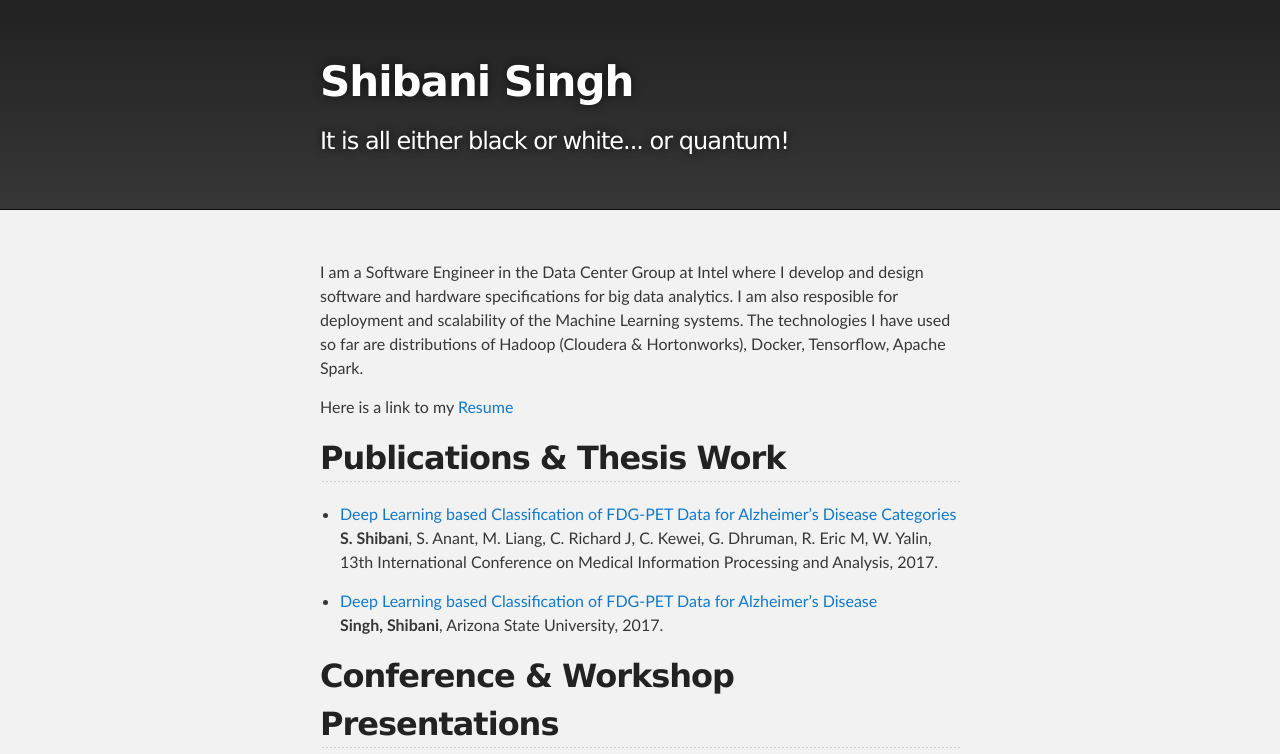
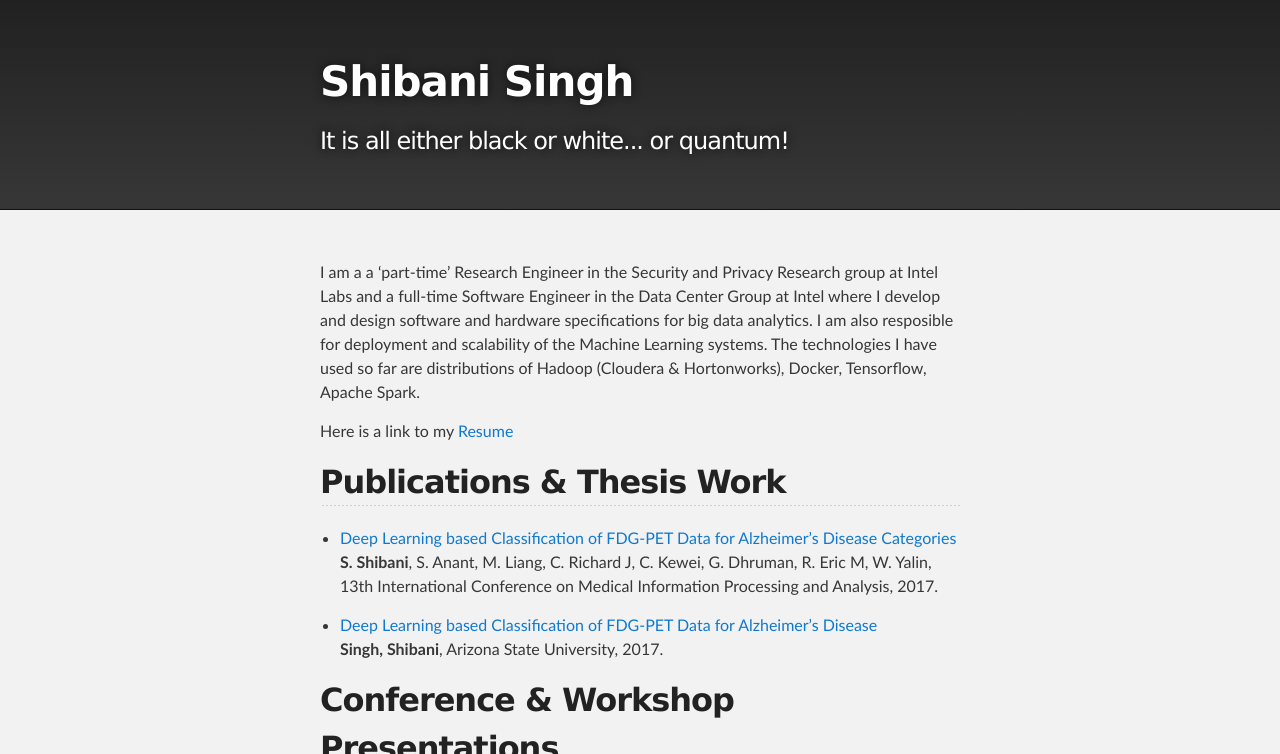
Before and after one commit to paperblack/paperblack.github.io, a Jekyll site: the page built from index.md, in a window 1280 px wide and 900 px high, cut to the strip 0-754 px from the top of the window. Built offline with Jekyll 4.4.1, drawn with Linux system fonts in a browser that asks for light colours.

```diff
--- a/index.md
+++ b/index.md
@@ -2,7 +2,7 @@
 layout: default
 ---
 
-I am a Software Engineer in the Data Center Group at Intel where I develop and design software and hardware specifications for big data analytics. I am also resposible for deployment and scalability of the Machine Learning systems. The technologies I have used so far are distributions of Hadoop (Cloudera & Hortonworks), Docker, Tensorflow, Apache Spark.
+I am a a 'part-time' Research Engineer in the Security and Privacy Research group at Intel Labs and a full-time Software Engineer in the Data Center Group at Intel where I develop and design software and hardware specifications for big data analytics. I am also resposible for deployment and scalability of the Machine Learning systems. The technologies I have used so far are distributions of Hadoop (Cloudera & Hortonworks), Docker, Tensorflow, Apache Spark.
 
 Here is a link to my <a href="Resume_Nov19.pdf">Resume</a>
 
@@ -25,5 +25,6 @@ Here is a link to my <a href="Resume_Nov19.pdf">Resume</a>
 </div>
 
 ## Some stuff I'd like to share (To Be Organised Later):
-
-<a href="another_page.md">Page 2</a>
+<div align="center">
+  <a href="another_page.md">Page 2</a>
+</div>
```
